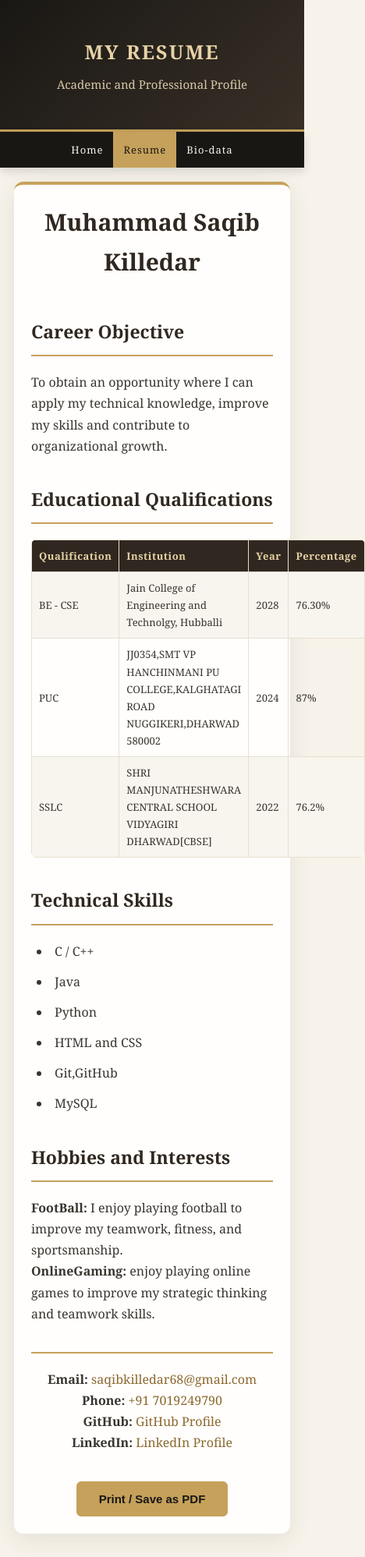
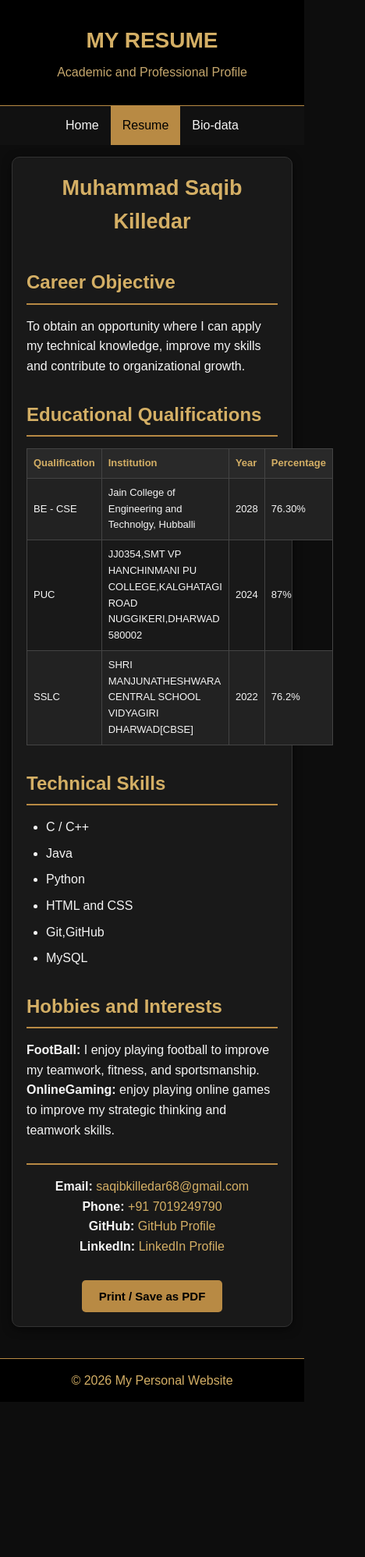
Before and after one commit to saqib-cse/saqib-portfolio, a plain HTML site: page resume.html in a window 390 px wide. Shown: the top 1997 px of the page at 78% size, 468 px wide, since content can reach past the window. After the commit the page ends 1798 px from the top, so only its background shows below. Drawn offline with Linux system fonts and the light colour scheme; a script that the page names is missing.

Commit message:
Update style.css

```diff
--- a/style.css
+++ b/style.css
@@ -1,112 +1,87 @@
+
+/* General Styling */
 * {
     margin: 0;
     padding: 0;
     box-sizing: border-box;
 }
 
-:root {
-    --dark: #191714;
-    --brown: #302820;
-    --gold: #C6A15B;
-    --light-gold: #E6D2A5;
-    --cream: #F7F3EA;
-    --white: #FFFEFC;
-    --text: #39342E;
+body {
+    font-family: Arial, Helvetica, sans-serif;
+    background-color: #0D0D0D;
+    color: #F5F5F5;
+    line-height: 1.6;
 }
 
-html {
-    scroll-behavior: smooth;
-}
-
-body {
-    font-family: 'Georgia', serif;
-    background: var(--cream);
-    color: var(--text);
-    line-height: 1.7;
-}
-
-/* HEADER */
-
+/* Header */
 header {
-    background: linear-gradient(135deg, #191714, #393027);
-    color: var(--light-gold);
+    background-color: #000000;
+    color: #D4AF65;
     text-align: center;
-    padding: 45px 15px;
-    border-bottom: 3px solid var(--gold);
+    padding: 30px 15px;
+    border-bottom: 1px solid #B88A44;
 }
 
 header h1 {
-    font-size: 34px;
-    letter-spacing: 2px;
-    margin-bottom: 8px;
+    font-size: 28px;
+    margin-bottom: 5px;
 }
 
 header p {
-    color: #D8C9A8;
-    font-size: 15px;
+    color: #C5A76D;
 }
 
-/* NAVIGATION */
-
+/* Navigation */
 nav {
-    background: var(--dark);
+    background-color: #111111;
     display: flex;
     justify-content: center;
     flex-wrap: wrap;
-    position: sticky;
-    top: 0;
-    z-index: 100;
-    box-shadow: 0 4px 12px rgba(0,0,0,0.15);
 }
 
 nav a {
-    color: var(--cream);
+    color: #F5F5F5;
     text-decoration: none;
-    padding: 16px 25px;
-    font-size: 14px;
-    letter-spacing: 1px;
-    transition: 0.3s ease;
+    padding: 14px 25px;
+    transition: 0.3s;
 }
 
 nav a:hover,
 nav a[aria-current="page"] {
-    background: var(--gold);
-    color: var(--dark);
+    background-color: #B88A44;
+    color: #000000;
 }
 
-/* MAIN CONTAINER */
-
+/* Main Container */
 .container {
-    max-width: 1000px;
-    margin: 40px auto;
-    padding: 40px;
-    background: var(--white);
-    border-radius: 12px;
-    box-shadow: 0 8px 30px rgba(48,40,32,0.09);
-    border-top: 4px solid var(--gold);
+    max-width: 950px;
+    margin: 30px auto;
+    padding: 30px;
+    background-color: #191919;
+    border-radius: 10px;
+    box-shadow: 0 3px 12px rgba(0, 0, 0, 0.5);
+    border: 1px solid #333333;
 }
 
-/* HOME PAGE */
-
+/* Home Page */
 .home-container {
-    max-width: 900px;
-    margin: 55px auto;
-    padding: 55px 30px;
+    max-width: 850px;
+    margin: 50px auto;
+    padding: 50px 25px;
     text-align: center;
-    background: var(--white);
-    border-radius: 15px;
-    box-shadow: 0 10px 35px rgba(0,0,0,0.09);
-    border-bottom: 4px solid var(--gold);
+    background-color: #191919;
+    border-radius: 12px;
+    box-shadow: 0 3px 12px rgba(0, 0, 0, 0.5);
+    border: 1px solid #333333;
 }
 
 .profile-circle {
-    width: 145px;
-    height: 145px;
+    width: 125px;
+    height: 125px;
     border-radius: 50%;
     overflow: hidden;
-    margin: 0 auto 25px;
-    border: 4px solid var(--gold);
-    box-shadow: 0 5px 20px rgba(198,161,91,0.25);
+    margin: 0 auto 20px;
+    border: 3px solid #B88A44;
 }
 
 .profile-circle img {
@@ -116,61 +91,55 @@ nav a[aria-current="page"] {
 }
 
 .home-container h2 {
-    color: var(--brown);
-    font-size: 32px;
-    margin-bottom: 15px;
+    color: #D4AF65;
+    margin-bottom: 12px;
+    font-size: 28px;
 }
 
 .intro {
-    max-width: 650px;
-    margin: 0 auto 30px;
-    color: #71695F;
-    font-size: 16px;
+    max-width: 600px;
+    margin: 0 auto 25px;
+    color: #CCCCCC;
 }
 
-/* BUTTONS */
-
+/* Buttons */
 .home-buttons {
     display: flex;
     justify-content: center;
     flex-wrap: wrap;
-    gap: 18px;
-    margin: 30px 0;
+    gap: 15px;
+    margin: 25px 0;
 }
 
 button,
 .secondary-button {
-    background: var(--gold);
-    color: var(--dark);
-    border: 1px solid var(--gold);
-    padding: 13px 28px;
-    border-radius: 6px;
+    background-color: #B88A44;
+    color: #000000;
+    border: none;
+    padding: 12px 22px;
+    border-radius: 5px;
     font-size: 15px;
     font-weight: bold;
     cursor: pointer;
     text-decoration: none;
     display: inline-block;
-    transition: all 0.3s ease;
+    transition: 0.3s;
 }
 
 button:hover,
 .secondary-button:hover {
-    background: var(--dark);
-    color: var(--light-gold);
-    transform: translateY(-3px);
-    box-shadow: 0 5px 15px rgba(0,0,0,0.2);
+    background-color: #D4AF65;
+    color: #000000;
 }
 
-/* CONTACT SECTION */
-
+/* Home Contact Section */
 .contact-section {
-    margin: 40px 0 15px;
+    margin: 30px 0 15px;
 }
 
 .contact-section h3 {
-    margin-bottom: 20px;
-    color: var(--brown);
-    font-size: 21px;
+    margin-bottom: 15px;
+    color: #D4AF65;
 }
 
 .contact-links {
@@ -184,40 +153,39 @@ button:hover,
 .contact-links a {
     display: flex;
     align-items: center;
-    gap: 10px;
-    color: #8B692F;
+    gap: 8px;
+    color: #D4AF65;
     text-decoration: none;
     font-weight: bold;
     transition: 0.3s;
 }
 
 .contact-links a span {
-    width: 38px;
-    height: 38px;
+    width: 32px;
+    height: 32px;
     display: flex;
     align-items: center;
     justify-content: center;
-    background: #F1E7D3;
+    background-color: #292929;
     border-radius: 50%;
+    color: #D4AF65;
 }
 
 .contact-links a:hover {
-    color: var(--dark);
-    transform: translateY(-3px);
+    color: #F0D28B;
+    transform: translateY(-2px);
 }
 
-/* SECTIONS */
-
+/* Sections */
 section {
-    margin-bottom: 35px;
+    margin-bottom: 30px;
 }
 
 section h2 {
-    color: var(--brown);
-    border-bottom: 2px solid var(--gold);
-    padding-bottom: 10px;
-    margin-bottom: 20px;
-    font-size: 23px;
+    color: #D4AF65;
+    border-bottom: 2px solid #B88A44;
+    padding-bottom: 7px;
+    margin-bottom: 15px;
 }
 
 .resume-heading {
@@ -225,78 +193,66 @@ section h2 {
 }
 
 .resume-heading h2 {
-    font-size: 30px;
+    font-size: 27px;
     border: none;
 }
 
-/* TABLES */
-
+/* Tables */
 table {
     width: 100%;
     border-collapse: collapse;
-    margin-top: 20px;
-    overflow: hidden;
-    border-radius: 7px;
+    margin-top: 15px;
 }
 
 th,
 td {
-    border: 1px solid #E8DFD0;
-    padding: 14px;
+    border: 1px solid #444444;
+    padding: 12px;
     text-align: left;
 }
 
 th {
-    background: var(--brown);
-    color: var(--light-gold);
-    letter-spacing: 0.5px;
+    background-color: #292929;
+    color: #D4AF65;
 }
 
 tr:nth-child(even) {
-    background: #F8F5EF;
+    background-color: #222222;
 }
 
-tr:hover {
-    background: #F0E8D8;
-}
-
-/* SKILLS */
-
+/* Skills */
 .skills-list {
     padding-left: 25px;
 }
 
 .skills-list li {
-    margin: 12px 0;
-    padding-left: 5px;
+    margin: 8px 0;
 }
 
-/* BIODATA */
-
+/* Bio-data */
 .biodata-table th {
     width: 35%;
 }
 
 .declaration {
-    margin-top: 40px;
+    margin-top: 35px;
 }
 
 .signature {
-    margin-top: 35px;
+    margin-top: 30px;
     text-align: right;
 }
 
-/* CONTACT DETAILS */
-
+/* Resume Contact Details */
 .contact-details {
-    margin-top: 35px;
+    margin-top: 30px;
     text-align: center;
-    border-top: 2px solid var(--gold);
-    padding-top: 20px;
+    border-top: 2px solid #B88A44;
+    padding-top: 15px;
 }
 
 .contact-details a {
-    color: #8B692F;
+    color: #D4AF65;
     text-decoration: none;
 }
 
@@ -304,86 +260,78 @@ tr:hover {
     text-decoration: underline;
 }
 
-/* UTILITY */
-
+/* Utility */
 .center {
     text-align: center;
 }
 
-/* FOOTER */
-
+/* Footer */
 footer {
-    background: var(--dark);
-    color: var(--light-gold);
+    background-color: #000000;
+    color: #D4AF65;
     text-align: center;
-    padding: 22px;
-    margin-top: 50px;
-    border-top: 3px solid var(--gold);
-    font-size: 14px;
+    padding: 15px;
+    margin-top: 40px;
+    border-top: 1px solid #B88A44;
 }
 
-/* RESPONSIVE DESIGN */
-
+/* Responsive Design */
 @media (max-width: 768px) {
-
-    header h1 {
-        font-size: 25px;
-    }
-
     .container {
-        margin: 18px;
-        padding: 22px;
+        margin: 15px;
+        padding: 18px;
     }
 
     .home-container {
-        margin: 25px 15px;
-        padding: 35px 18px;
-    }
-
-    .home-container h2 {
-        font-size: 25px;
+        margin: 20px 15px;
+        padding: 30px 15px;
     }
 
     nav a {
-        padding: 12px 13px;
-        font-size: 13px;
+        padding: 12px 15px;
     }
 
     table {
         font-size: 13px;
     }
 
-    th, td {
-        padding: 9px;
+    th,
+    td {
+        padding: 8px;
     }
 
     .contact-links {
-        gap: 16px;
+        gap: 15px;
     }
 }
 
-/* PRINT */
+/* Print Styling */
+@media print {
+    body {
+        background-color: #0D0D0D !important;
+        color: #F5F5F5 !important;
+    }
 
-@media print {
-
-    body {
-        background: white;
-        color: black;
+    header {
+        background-color: #000000 !important;
+        color: #D4AF65 !important;
     }
 
     nav {
-        display: none;
+        background-color: #111111 !important;
+    }
+
+    nav a {
+        color: #F5F5F5 !important;
+    }
+
+    footer {
+        background-color: #000000 !important;
+        color: #D4AF65 !important;
     }
 
     .container,
     .home-container {
         box-shadow: none;
-        border: none;
-    }
-
-    header,
-    footer {
-        print-color-adjust: exact;
-        -webkit-print-color-adjust: exact;
     }
 }
```
